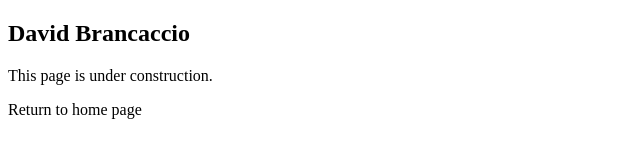
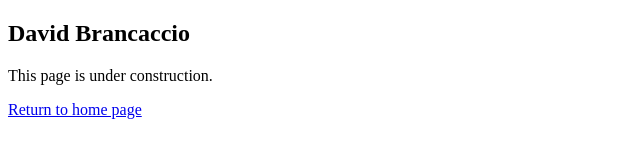
Before and after one commit to igl2-cmd/A06, a plain HTML site: page brancaccio.html in a window 1280 px wide. Shown: the whole page, without its empty margins (0-640 px from the left). Drawn offline with Linux system fonts and the light colour scheme.

Commit message:
Fix anchor tag to use 'href' attribute

```diff
--- a/brancaccio.html
+++ b/brancaccio.html
@@ -10,7 +10,7 @@
     <h2>David Brancaccio</h2>
     <p>This page is under construction.</p>
 
-    <p><a src="index.html">Return to home page</a></p>
+    <p><a href="index.html">Return to home page</a></p>
 
 </body>
 
```
